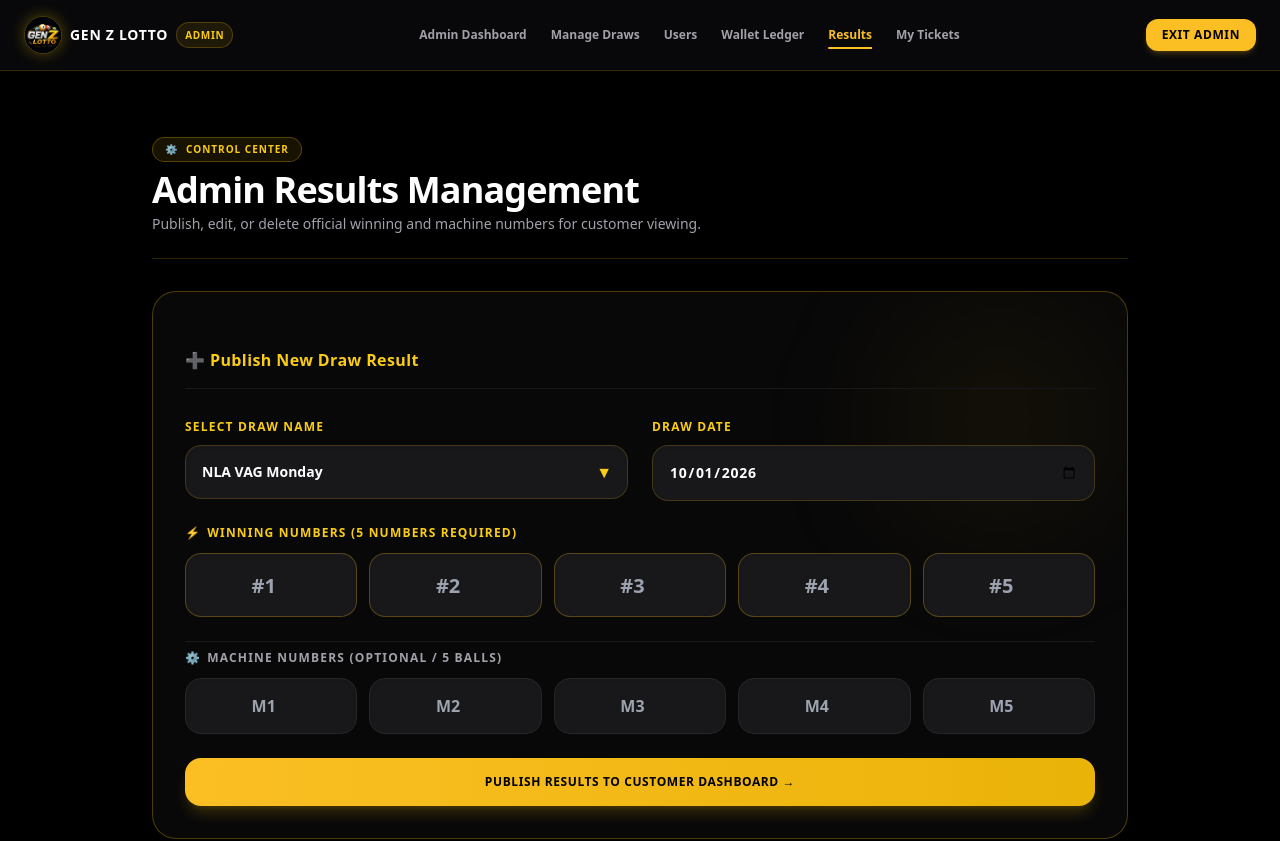
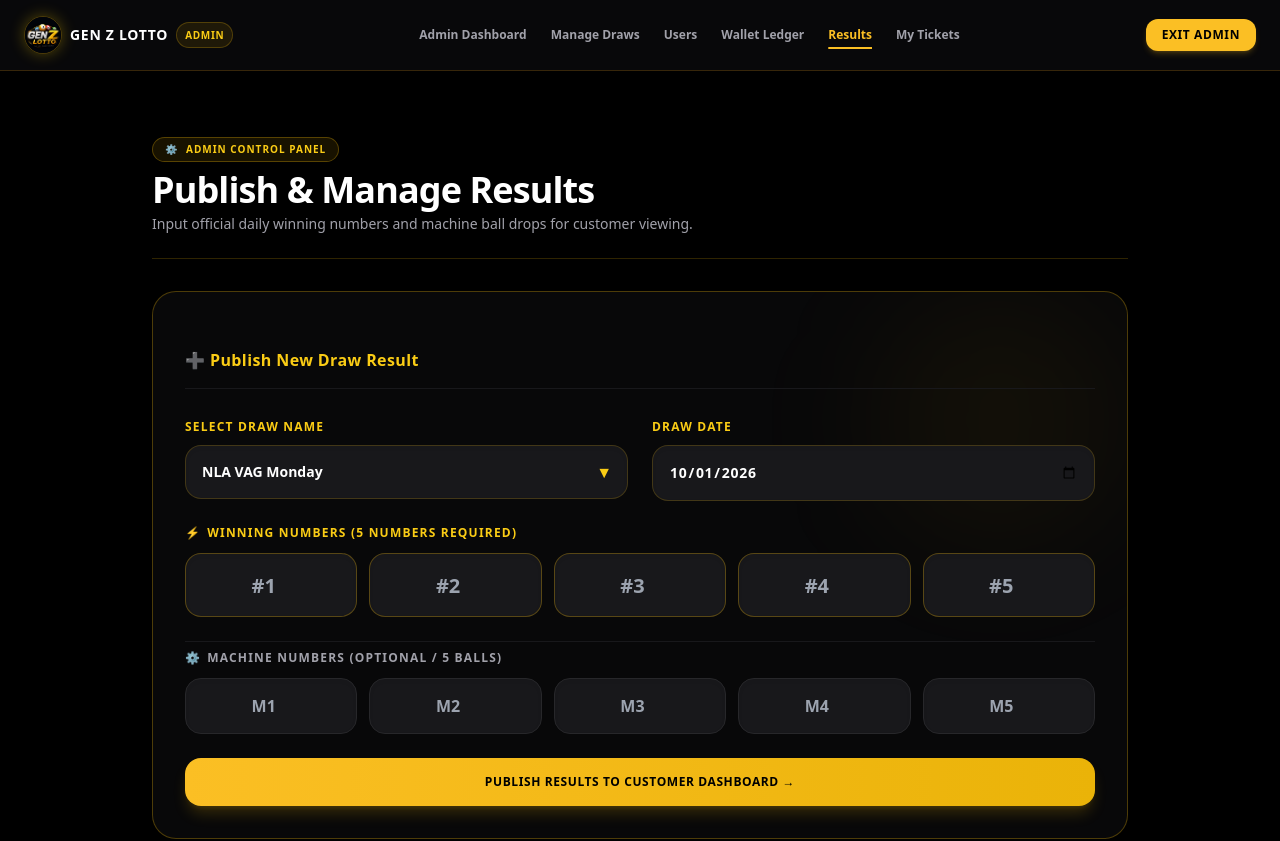
Before and after one commit to Kelvin548/gen-z-lotto, a Next.js app: page /admin/results in a window 1280 px wide. Shown: the top 841 px of the page. Built offline with nearby package versions, Linux system fonts and the light colour scheme.

Commit message:
fix: place use client directive correctly at top of admin results page

```diff
--- a/src/app/admin/results/page.tsx
+++ b/src/app/admin/results/page.tsx
@@ -107,10 +107,10 @@ export default function AdminResultsPage() {
       {/* Header */}
       <div className="border-b border-yellow-500/20 pb-6">
         <div className="inline-flex items-center gap-2 px-3 py-1 rounded-full bg-yellow-500/10 border border-yellow-500/30 text-yellow-400 text-[10px] font-extrabold tracking-widest uppercase mb-2">
-          <span>⚙️</span> Control Center
+          <span>⚙️</span> Admin Control Panel
         </div>
-        <h2 className="text-3xl md:text-4xl font-black tracking-tight text-white">Admin Results Management</h2>
-        <p className="text-xs md:text-sm text-zinc-400 mt-1">Publish, edit, or delete official winning and machine numbers for customer viewing.</p>
+        <h2 className="text-3xl md:text-4xl font-black tracking-tight text-white">Publish & Manage Results</h2>
+        <p className="text-xs md:text-sm text-zinc-400 mt-1">Input official daily winning numbers and machine ball drops for customer viewing.</p>
       </div>
 
       {/* Input / Publish Form */}
```
